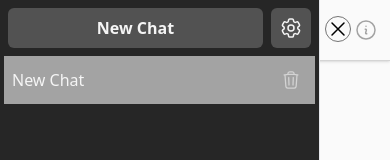
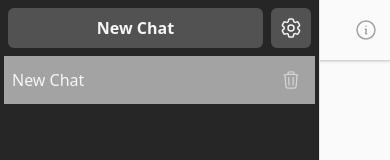
Before and after one commit to jedwards1230/chat, a Next.js app: page / in a window 390 px wide. Both pictures are taken after a click on the button 24 px from the left and 30 px from the top of the page. Shown: the top 160 px of the page. Built offline with nearby package versions, Linux system fonts and the light colour scheme.

Commit message:
feat: mobile swipe to toggle sidebar

```diff
--- a/package.json
+++ b/package.json
@@ -26,6 +26,7 @@
 		"react": "^18.2.0",
 		"react-dom": "^18.2.0",
 		"react-markdown": "^8.0.7",
+		"react-swipeable": "^7.0.1",
 		"react-syntax-highlighter": "^15.5.0",
 		"remark-gfm": "^3.0.1",
 		"typescript": "5.1.6",
--- a/src/components/ChatClient.tsx
+++ b/src/components/ChatClient.tsx
@@ -1,13 +1,24 @@
 "use client";
+
+import { useSwipeable } from "react-swipeable";
 
 import Chat from "./Chat";
 import ChatHistory from "./ChatHistory";
+import { useConfigDispatch } from "@/providers/ConfigProvider";
 
 export default function ChatClient() {
+	const dispatch = useConfigDispatch();
+	const handlers = useSwipeable({
+		onSwipedLeft: () =>
+			dispatch({ type: "TOGGLE_SIDEBAR", payload: false }),
+		onSwipedRight: () =>
+			dispatch({ type: "TOGGLE_SIDEBAR", payload: true }),
+	});
+
 	return (
-		<>
+		<div className="flex w-full h-full" {...handlers}>
 			<ChatHistory />
 			<Chat />
-		</>
+		</div>
 	);
 }
--- a/src/components/ChatHistory.tsx
+++ b/src/components/ChatHistory.tsx
@@ -1,10 +1,11 @@
 "use client";
+
+import { useEffect, useRef } from "react";
 
 import { useChat, useChatDispatch } from "@/providers/ChatProvider";
 import ChatHistoryEntry from "./ChatHistoryEntry";
 import { useConfig, useConfigDispatch } from "@/providers/ConfigProvider";
 import { Settings, XMark } from "./Icons";
-import { useEffect, useRef } from "react";
 import { isMobile } from "@/utils";
 
 export default function ChatHistory() {
@@ -20,6 +21,7 @@ export default function ChatHistory() {
 
 	const openConfig = () => {
 		configDispatch({ type: "TOGGLE_CONFIG_EDITOR", payload: true });
+		configDispatch({ type: "TOGGLE_SIDEBAR", payload: false });
 	};
 
 	useEffect(() => {
@@ -29,12 +31,15 @@ export default function ChatHistory() {
 				sidebarRef.current &&
 				!sidebarRef.current.contains(event.target)
 			) {
+				event.preventDefault();
 				closeSidebar();
 			}
 		};
 		document.addEventListener("mousedown", handleClickOutside);
+		document.addEventListener("touchstart", handleClickOutside);
 		return () => {
 			document.removeEventListener("mousedown", handleClickOutside);
+			document.removeEventListener("touchstart", handleClickOutside);
 		};
 		// eslint-disable-next-line react-hooks/exhaustive-deps
 	}, []);
@@ -69,13 +74,6 @@ export default function ChatHistory() {
 							/>
 						))}
 				</div>
-				<button
-					title="Close Sidebar"
-					onClick={closeSidebar}
-					className="absolute text-black border rounded-full bg-neutral-50 border-neutral-500 top-2 -right-8 sm:hidden"
-				>
-					<XMark />
-				</button>
 			</div>
 		</div>
 	);
```
Also changed, not shown: public/sw.js, 1 other file (tests, documents, lock files or other folders).
